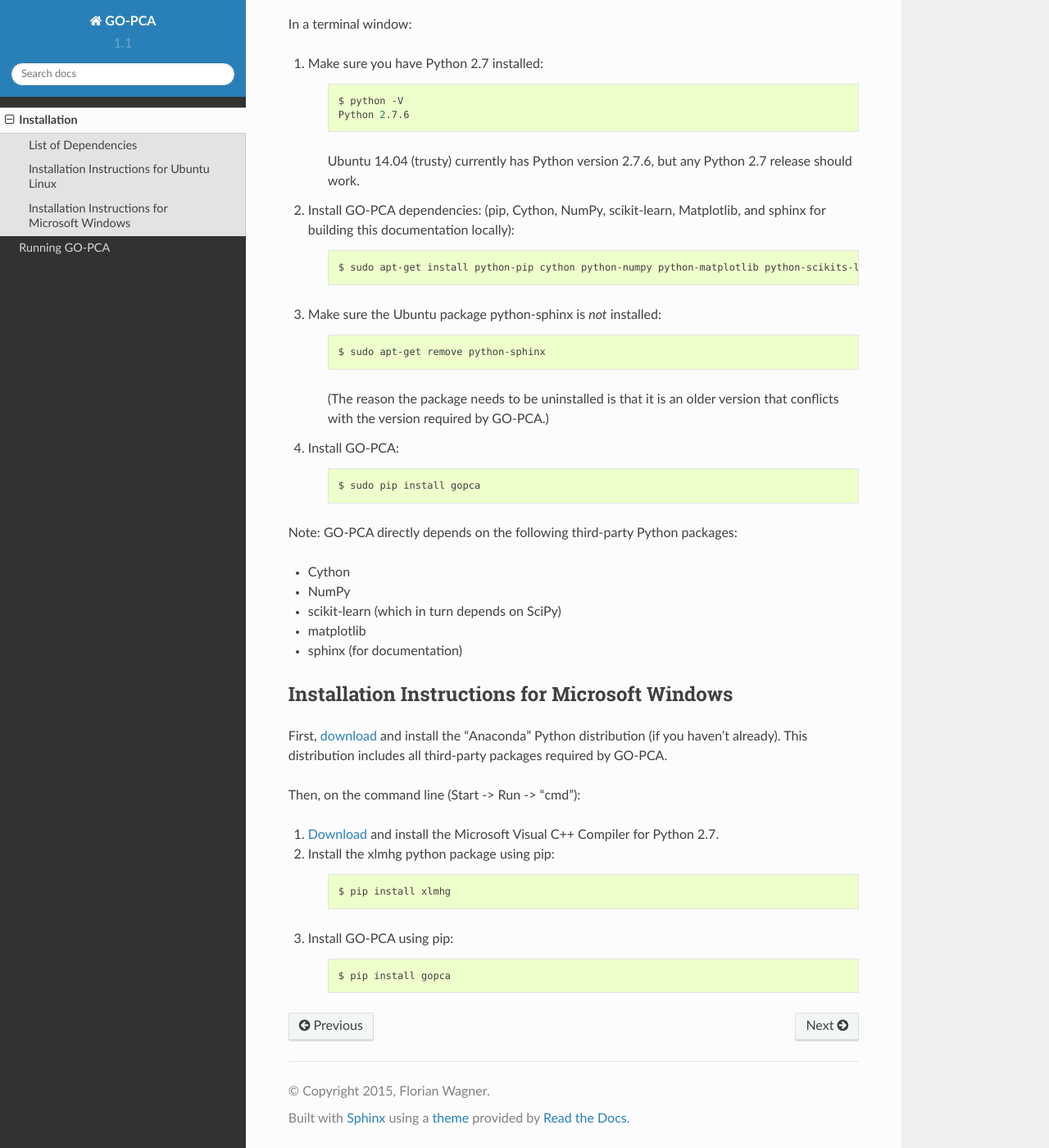
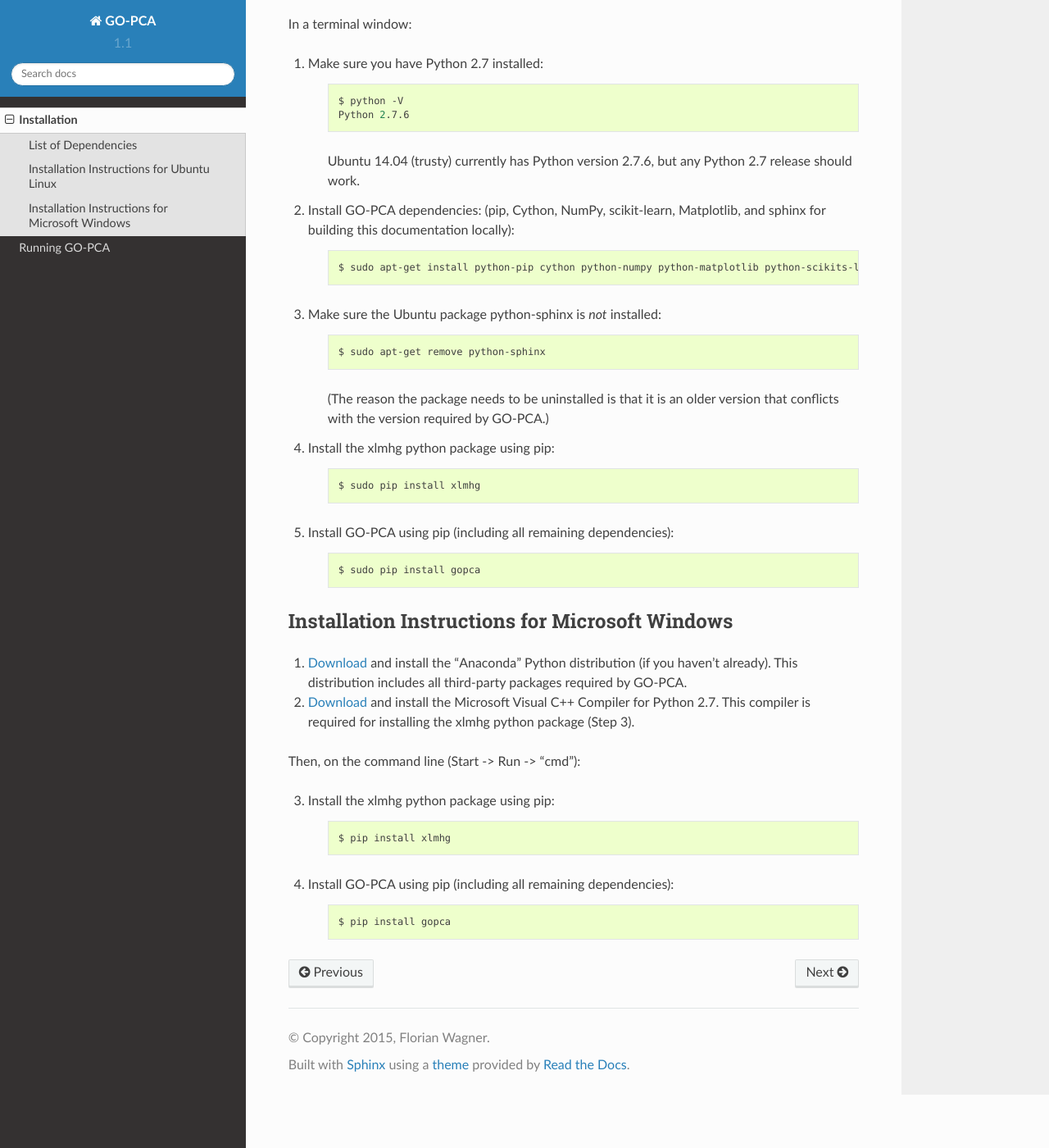
Before and after one commit to flo-compbio/gopca, a Sphinx documentation site: the page built from docs/source/install.rst, in a window 1280 px wide and 1400 px high, scrolled down 782 px. Shown: the whole window at 82% size. Built offline with Sphinx 7.4.7 and the Read the Docs theme 2.0.0, drawn with Linux system fonts in a browser that asks for light colours.

Commit message:
update docs

```diff
--- a/docs/source/install.rst
+++ b/docs/source/install.rst
@@ -50,39 +50,35 @@
 
 	(The reason the package needs to be uninstalled is that it is an older version that conflicts with the version required by GO-PCA.)
 
-4. Install GO-PCA:
+4. Install the xlmhg python package using pip:
+
+	.. code-block:: bash
+
+		$ sudo pip install xlmhg
+
+5. Install GO-PCA using pip (including all remaining dependencies):
 
 	.. code-block:: bash
 
 		$ sudo pip install gopca
 
-Note: GO-PCA directly depends on the following third-party Python packages:
-
-- Cython
-- NumPy
-- scikit-learn (which in turn depends on SciPy)
-- matplotlib
-- sphinx (for documentation)
-
-.. pip will attempt to download and install the latest versions of these packages automatically from the `PyPI, Python Package Index <https://pypi.python.org>`_, but SciPy in particular has additional dependencies that
-
 
 Installation Instructions for Microsoft Windows
 -----------------------------------------------
 
-First, `download <http://continuum.io/downloads>`_ and install the "Anaconda" Python distribution (if you haven't already). This distribution includes all third-party packages required by GO-PCA.
+1. `Download <http://continuum.io/downloads>`_ and install the "Anaconda" Python distribution (if you haven't already). This distribution includes all third-party packages required by GO-PCA.
+
+2. `Download <http://www.microsoft.com/en-us/download/details.aspx?id=44266>`_ and install the Microsoft Visual C++ Compiler for Python 2.7. This compiler is required for installing the xlmhg python package (Step 3).
 
 Then, on the command line (Start -> Run -> "cmd"):
 
-1. `Download <http://www.microsoft.com/en-us/download/details.aspx?id=44266>`_ and install the Microsoft Visual C++ Compiler for Python 2.7.
-
-2. Install the xlmhg python package using pip:
+3. Install the xlmhg python package using pip:
 
 	.. code-block:: bash
 
 		$ pip install xlmhg
 
-3. Install GO-PCA using pip:
+4. Install GO-PCA using pip (including all remaining dependencies):
 
 	.. code-block:: bash
 
```
